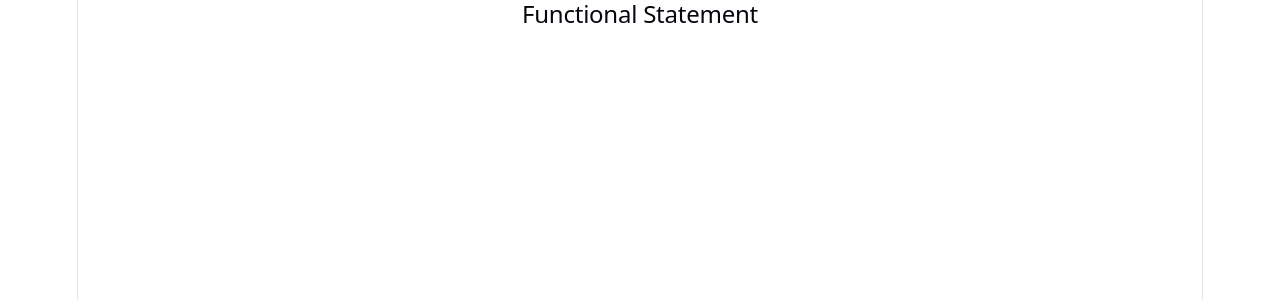
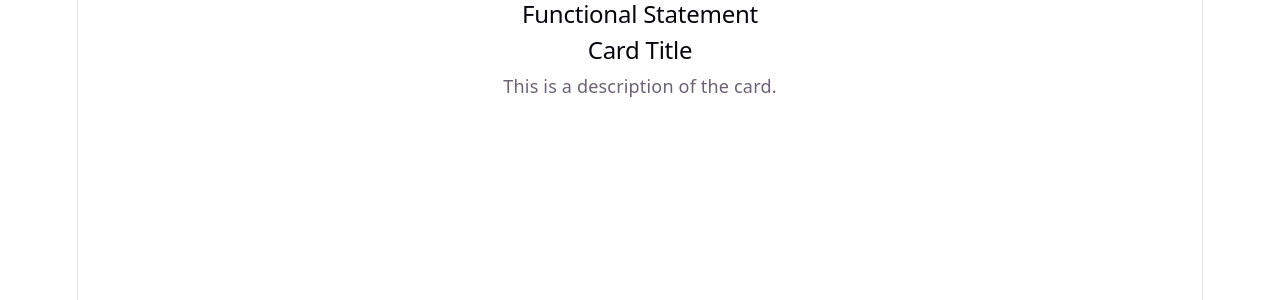
Before and after one commit to OlatomiwaTech/my-first-react-app, a React (Vite) app in the folder reactjs-app/: page / in a window 1280 px wide. Shown: the top 300 px of the page. Built offline with nearby package versions, Linux system fonts and the light colour scheme.

Commit message:
Polished my first basic statement in React

```diff
--- a/reactjs-app/src/App.jsx
+++ b/reactjs-app/src/App.jsx
@@ -10,7 +10,10 @@ import './App.css'
 
 function App() {
 return (
-  <h2>Functional Statement</h2>
+  <div>
+    <h2>Functional Statement</h2>
+    <Card title="Card Title" description="This is a description of the card." />
+  </div>
 )
 }
 export default App
```
